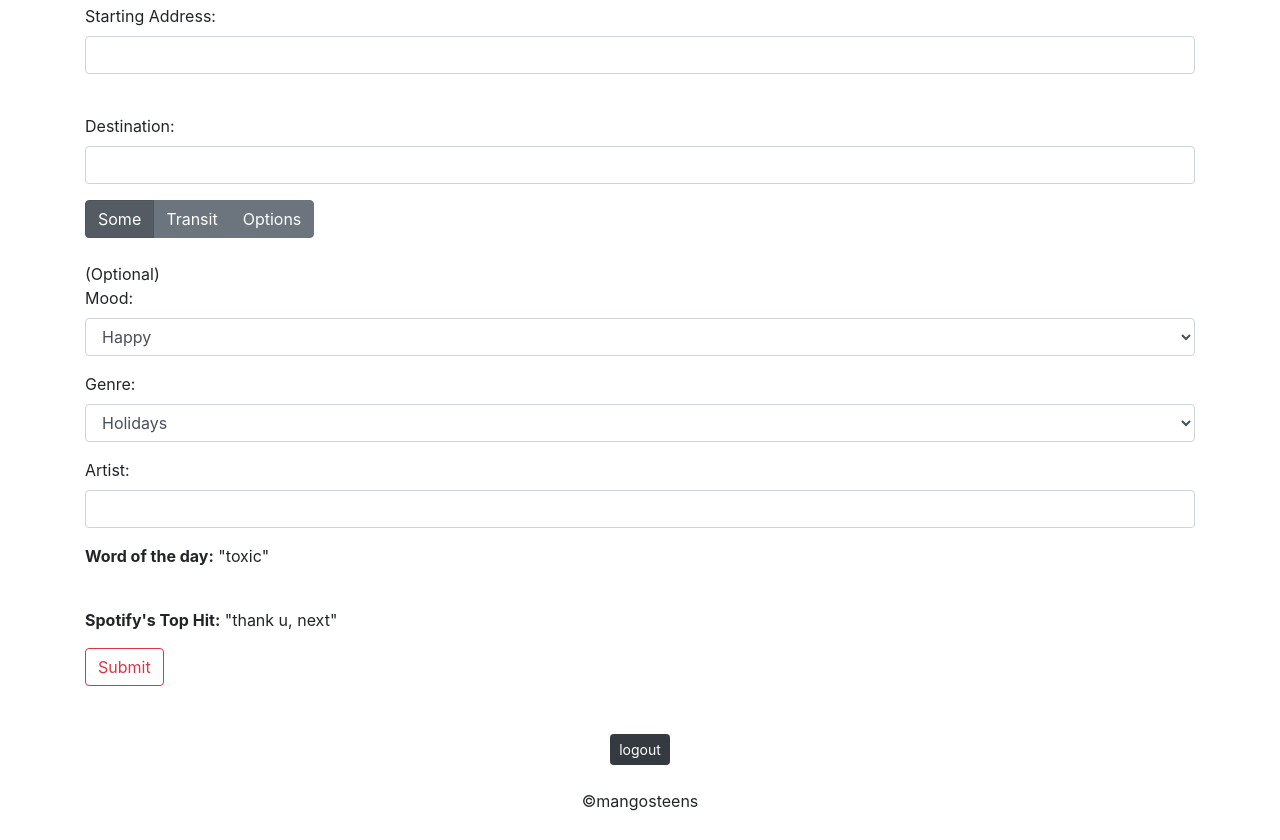
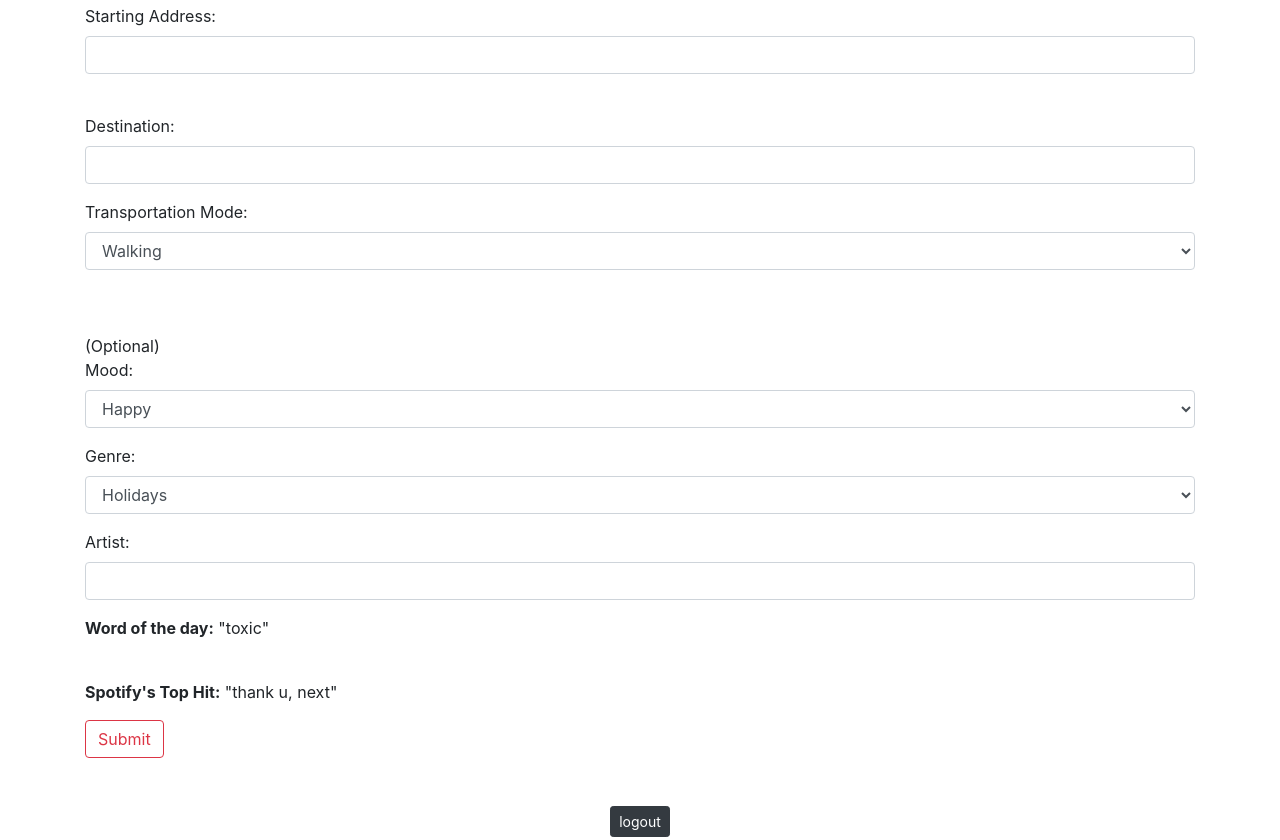
Before and after one commit to ccai1/mangosteens, a Flask app: page / in a window 1280 px wide. Shown: the part 180-1020 px from the top of the page. Before the commit the page ends 991 px from the top, so only its background shows below. Run offline with Flask 2, Linux system fonts and the light colour scheme; a user stored in the database is signed in; parts of the project's set-up code (start-up, migrations or seed data) failed here and were passed over; some libraries are stand-ins or nearby versions.

Commit message:
updated transportation modes

```diff
--- a/app.py
+++ b/app.py
@@ -63,39 +63,41 @@ def register():
 @app.route('/route', methods=['POST', 'GET'])
 def route():
     start = request.form['start'].strip()
-    dest = request.form['destination'].strip()
+    destination = request.form['destination'].strip()
+    mode= request.form['mode']
+
+    print ("-----MODE-----")
+    print (mode)
 
     if (start == ""):
         flash("Please fill in all address forms.")
         return redirect(url_for('home'))
+    # add driving to this
+    elif mode == "Walking":
+        '''runs the routing algorithm'''
+        info = routes.getDirectionsInfo(start, destination, "pedestrian")
+        route = routes.get_directions(info)
+        time = routes.get_time(info)
+        time = time[3:5] + ' minutes and ' + time[7:9] + ' seconds'
+        distance = routes.get_distance(info)
+        map = routes.get_maps(info)
 
-    '''runs the routing algorithm'''
+        '''WALKING DIRECTIONS'''
+        print ("-----ROUTE INFO-----")
+        print (info)
+    else:
+        '''TRANSIT DIRECTIONS - unfinished'''
 
-    start = request.form['start']
-    destination = request.form['destination']
-
-    '''WALKING DIRECTIONS'''
-    info = routes.getDirectionsInfo(start, destination, "pedestrian")
-    route = routes.get_directions(info)
-    time = routes.get_time(info)
-    time = time[3:5] + ' minutes and ' + time[7:9] + ' seconds'
-    distance = routes.get_distance(info)
-    map = routes.get_maps(info)
-    print ("-----ROUTE INFO-----")
-    print (info)
-
-    '''TRANSIT DIRECTIONS - unfinished'''
-
-    # info = transit.get_transit_info(start, destination)
-    # time = transit.get_total_time(info)
-    # route = transit.get_directions(info)
-    # print ("-----TRANSIT INFO-----")
-    # print (info)
+        info = transit.get_transit_info(start, destination)
+        time = transit.get_total_time(info)
+        route = transit.get_directions(info)
+        print ("-----TRANSIT INFO-----")
+        print (info)
 
     return render_template('route.html',
                             time=time,
-                            distance=distance,
-                            map=map,
+                            # distance=distance,
+                            # map=map,
                             routes=route,
                             )
 
--- a/templates/welcome.html
+++ b/templates/welcome.html
@@ -25,16 +25,27 @@
       <input type="text" class="form-control" name="destination">
     </div>
 
-    <div class="btn-group btn-group-toggle" data-toggle="buttons">
-      <label class="btn btn-secondary active">
-        <input type="radio" name="options" id="option1" autocomplete="off" checked> Some
-      </label>
-      <label class="btn btn-secondary">
-        <input type="radio" name="options" id="option2" autocomplete="off"> Transit
-      </label>
-      <label class="btn btn-secondary">
-        <input type="radio" name="options" id="option3" autocomplete="off"> Options
-      </label>
+    <div class="form-group">
+      <label for="mode">Transportation Mode:</label>
+      <select class="form-control" name="mode">
+        <option>Walking</option>
+        <option>Driving</option>
+        <option>High Speed Train</option>
+        <option>Intercity Train</option>
+        <option>Inter Regional Train</option>
+        <option>Regional Train</option>
+        <option>City Train</option>
+        <option>Bus</option>
+        <option>Ferry</option>
+        <option>Train</option>
+        <option>Light Rail</option>
+        <option>Private Bus</option>
+        <option>Inclined</option>
+        <option>Aerial</option>
+        <option>Bus Rapid</option>
+        <option>Monorail</option>
+        <option>Flight</option>
+      </select>
     </div>
 
     <br><br>
--- a/util/transit.py
+++ b/util/transit.py
@@ -206,6 +206,6 @@ get_geo(to)
 
 rou = get_transit_info(now, to)
 
-print(get_total_time(rou[0]))
+# print(get_total_time(rou[0]))
 print("\n Getting the directions to the first route: ")
-print(get_directions(rou[0]))
+# print(get_directions(rou[0]))
```
Lines whose indentation alone changed are shown as unchanged.
